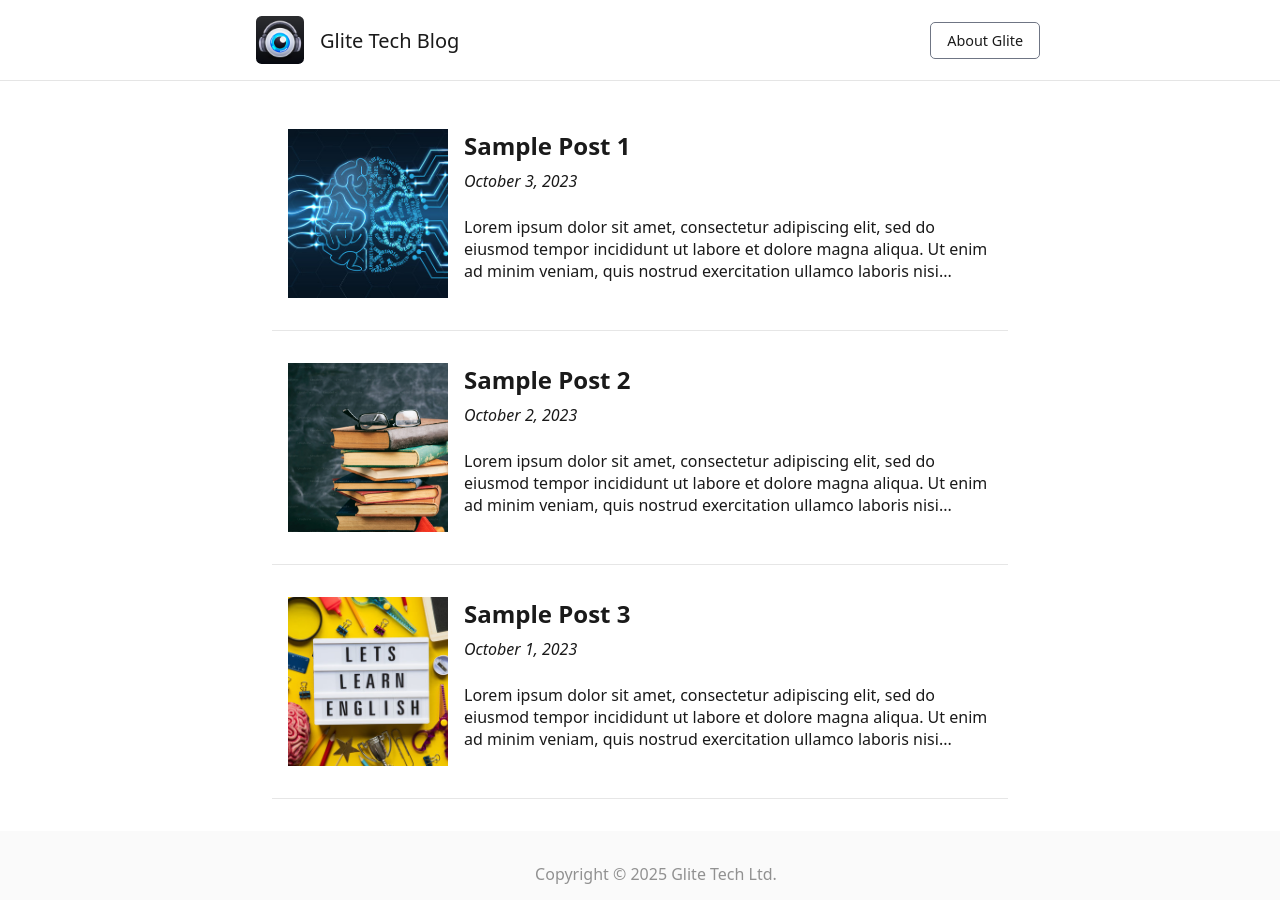
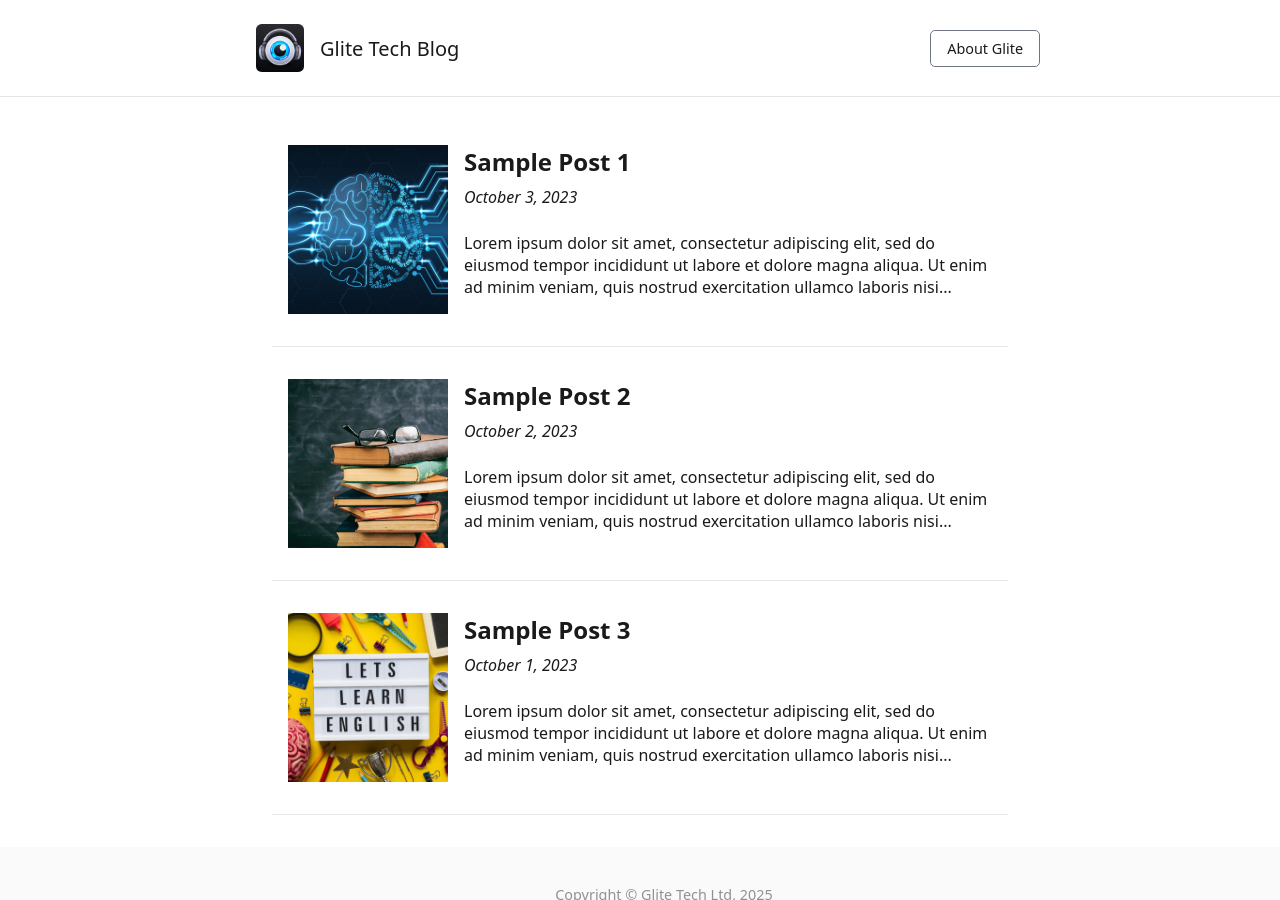
Before and after one commit to CharlieJB-Glite/glite-blog, a Jekyll site: the page built from index.html, in a window 1280 px wide. Built offline with Jekyll 4.4.1, drawn with Linux system fonts in a browser that asks for light colours.

Commit message:
Minor visual tweaks

```diff
--- a/_layouts/default.html
+++ b/_layouts/default.html
@@ -32,7 +32,7 @@
         {{ content }}
     </main>
     <footer>
-        <p>Copyright &copy; 2025 Glite Tech Ltd.</p>
+        <p>Copyright &copy; Glite Tech Ltd, 2025</p>
     </footer>
 </body>
 
--- a/_layouts/default_post.html
+++ b/_layouts/default_post.html
@@ -33,7 +33,7 @@
                 {{ content }}
     </main>
     <footer>
-        <p>Copyright &copy; 2025 Glite Tech Ltd.</p>
+        <p>Copyright &copy; Glite Tech Ltd, 2025</p>
     </footer>
 </body>
 
--- a/assets/css/styles.css
+++ b/assets/css/styles.css
@@ -27,9 +27,10 @@ main {
 
 footer {
     text-align: center;
-    padding: 1rem;
+    padding: 1.5rem;
     background-color: #fafafa;
     width: 100%;
+    font-size: 0.9rem;
 }
 
 footer p{
@@ -44,11 +45,10 @@ header {
     top: 0;
     /* background-color: #f4f4f4; */
     border-bottom: 1px solid rgb(229, 229, 229);
-    padding: 1rem 2rem;
+    padding: 1.5rem 2rem;
     display: flex;
     flex-flow: row nowrap;
     justify-content: center;
-    align-items: space;
 }
 
 .header_inner{
```
